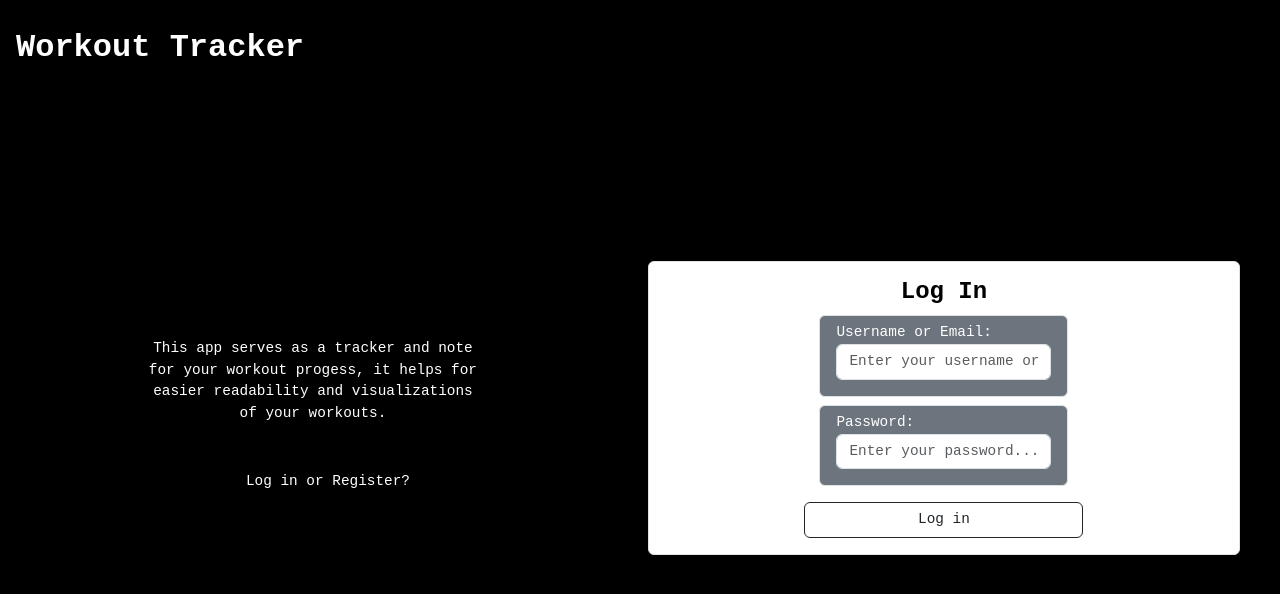
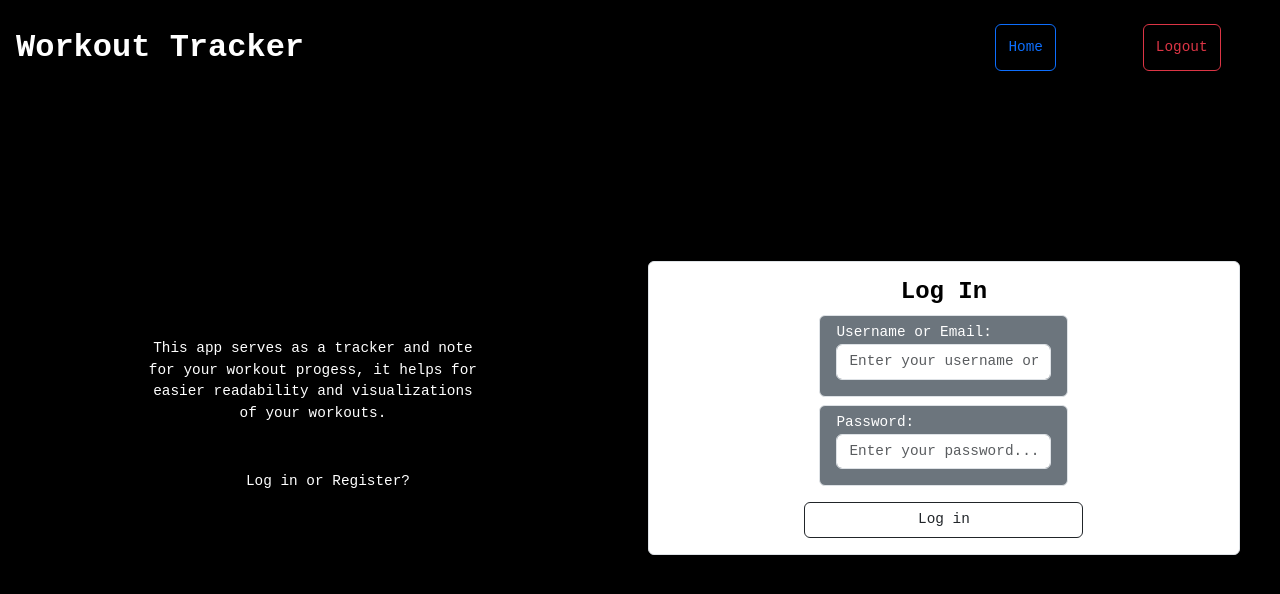
Before and after one commit to Pantaleon-Arkady/My-App, a React (Vite) app in the folder frontend/: page / in a window 1280 px wide. Shown: the top 594 px of the page. Built offline with nearby package versions, Linux system fonts and the light colour scheme.

Commit message:
mobile nav, looks whack

```diff
--- a/frontend/src/components/Header.jsx
+++ b/frontend/src/components/Header.jsx
@@ -1,9 +1,35 @@
+import { useAuth } from "../context/AuthContext";
+import { useNavigate } from "react-router";
+import axios from "../api/axios";
+import Mobilenav from "./Mobilenav";
+
 function Headers({ rightFeature, page }) {
+    const { user, logout } = useAuth();
+
+    const navigate = useNavigate();
+
+    const handleLogout = async () => {
+        try {
+            await axios.post("/logout", {}, { withCredentials: true });
+            logout();
+            navigate("/");
+        } catch (error) {
+            const data = error.response?.data;
+            console.error(data?.message || "Logout failed");
+            alert(data?.message || "Logout failed");
+        }
+    };
+
+    const handleHome = () => {
+        navigate("/home");
+    }
 
     return (
         <div className="main_header_div bg-black px-3 py-4 text-center d-flex flex-row justify-content-start justify-content-md-between text-white">
 
             <div className="mobile_header_feature d-flex d-md-none">
+                <Mobilenav
+                />
             </div>
 
             <div className="header-app-name text-center text-md-start fs-2 fw-bold d-flex flex-row justify-content-between">
@@ -17,6 +43,18 @@ function Headers({ rightFeature, page }) {
             </div>
 
             <div className="w-25 flex-row justify-content-around d-none d-md-flex">
+                <button
+                    onClick={handleHome}
+                    className="btn btn-outline-primary"
+                >
+                    Home
+                </button>
+                <button
+                    className="btn btn-outline-danger"
+                    onClick={handleLogout}
+                >
+                    Logout
+                </button>
             </div>
 
         </div>
--- /dev/null
+++ b/frontend/src/components/Mobilenav.jsx
@@ -0,0 +1,84 @@
+import { useAuth } from "../context/AuthContext";
+import { useNavigate } from "react-router-dom";
+import { useState, useRef } from "react";
+
+function Mobilenav() {
+    const { user, logout } = useAuth();
+    const navigate = useNavigate();
+
+    const navTab = useRef(null);
+    const closeNav = useRef(null);
+    const [nav, setNav] = useState(false);
+
+    const handleLogout = async () => {
+        try {
+            await axios.post("/logout", {}, { withCredentials: true });
+            logout();
+            navigate("/");
+        } catch (error) {
+            const data = error.response?.data;
+            console.error(data?.message || "Logout failed");
+            alert(data?.message || "Logout failed");
+        }
+    };
+
+    const handleHome = () => {
+        navigate("/home");
+    }
+
+    const handlePosts = () => {
+        navigate("/post");
+    }
+
+    return (
+        user ?
+            <>
+                <button
+                    className="btn btn-outline-light p-2 bg-white"
+                    onClick={() => setNav(!nav)}
+                >
+                    <img
+                        src="/statics/three-v-dot.svg"
+                        alt=""
+                        className="w-7 h-7 bg-white p-1.5 rounded-md block"
+                    />
+                </button>
+                {nav && (
+                    <div
+                        ref={navTab}
+                        className="nav_tab position-fixed top-0 start-0 w-100 h-100 bg-dark bg-opacity-75"
+                    >
+                        <div
+                            className="w-75 d-flex flex-column p-2 bg-black h-100"
+                        >
+                            <div className="d-flex justify-content-end pb-3">
+                                <button
+                                    ref={closeNav}
+                                    onClick={() => setNav(false)}
+                                    className="btn btn-outline-light"
+                                >
+                                    X
+                                </button>
+                            </div>
+                            <button
+                                onClick={handleHome}
+                                className="btn btn-outline-primary mb-3"
+                            >
+                                Home
+                            </button>
+                            <button
+                                onClick={handleLogout}
+                                className="btn btn-outline-danger mb-3"
+                            >
+                                Logout
+                            </button>
+                        </div>
+                    </div>
+                )}
+            </>
+            :
+            <></>
+    )
+}
+
+export default Mobilenav;
```
Also changed, not shown: frontend/public/statics/three-v-dot.svg (added).
